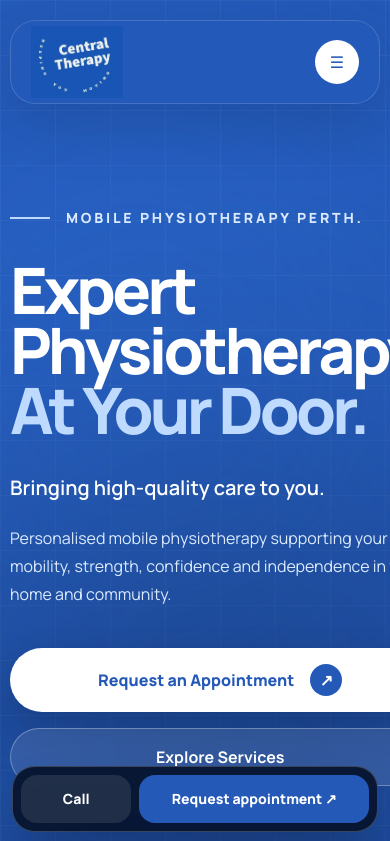
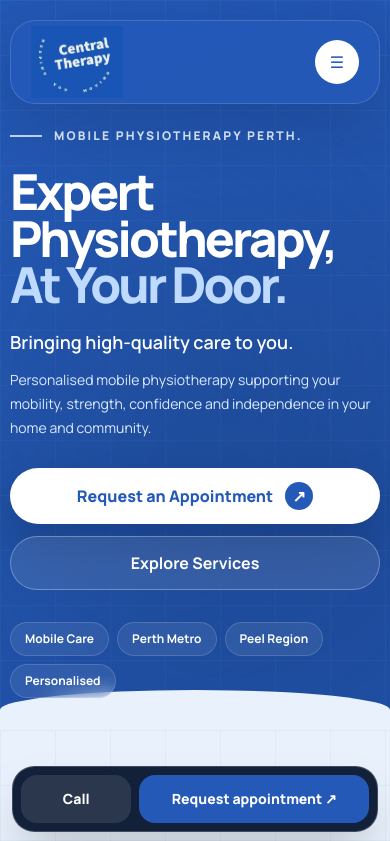
Before and after one commit to wilsonmugwe/central-therapy-digital-platform, a Next.js app in the folder apps/web/: page / in a window 390 px wide. Shown: the top 841 px of the page. Built offline with nearby package versions, Linux system fonts and the light colour scheme.

Commit message:
Update Hero.tsx

```diff
--- a/apps/web/components/home/Hero.tsx
+++ b/apps/web/components/home/Hero.tsx
@@ -2,7 +2,7 @@ import Link from "next/link";
 
 export default function Hero() {
   return (
-    <section className="blue-grid relative min-h-[880px] overflow-hidden pt-36 text-white">
+    <section className="blue-grid relative min-h-[680px] overflow-hidden pt-24 text-white sm:min-h-[720px] sm:pt-28 lg:min-h-[880px] lg:pt-36">
       {/* Background atmosphere */}
       <div className="absolute -left-40 top-20 h-[600px] w-[600px] rounded-full bg-[#3B82F6]/25 blur-[130px]" />
       <div className="absolute -right-48 bottom-[-100px] h-[700px] w-[700px] rounded-full bg-[#07152F]/30 blur-[140px]" />
@@ -13,18 +13,20 @@ export default function Hero() {
       </div>
 
       <div className="container relative z-10">
-        <div className="grid min-h-[700px] items-center gap-16 py-16 lg:grid-cols-[1.1fr_.9fr]">
+        <div className="grid items-center gap-8 py-8 sm:py-10 lg:min-h-[700px] lg:grid-cols-[1.1fr_.9fr] lg:gap-16 lg:py-16">
           {/* LEFT CONTENT */}
           <div className="max-w-4xl">
-            <div className="flex items-center gap-4">
-              <span className="h-[2px] w-10 bg-blue-200" />
+            {/* Eyebrow */}
+            <div className="flex items-center gap-3 sm:gap-4">
+              <span className="h-[2px] w-8 bg-blue-200 sm:w-10" />
 
-              <p className="text-sm font-black uppercase tracking-[0.2em] text-blue-100 sm:text-base">
+              <p className="text-xs font-black uppercase tracking-[0.18em] text-blue-100 sm:text-base sm:tracking-[0.2em]">
                 Mobile Physiotherapy Perth.
               </p>
             </div>
 
-            <h1 className="mt-8 text-[4rem] font-black leading-[0.94] tracking-[-0.06em] text-white sm:text-[5.3rem] lg:text-[6.5rem]">
+            {/* Main heading */}
+            <h1 className="mt-6 text-[3.1rem] font-black leading-[0.94] tracking-[-0.06em] text-white sm:mt-8 sm:text-[5.3rem] lg:text-[6.5rem]">
               Expert
               <span className="block">Physiotherapy,</span>
               <span className="block text-blue-200">
@@ -32,38 +34,40 @@ export default function Hero() {
               </span>
             </h1>
 
-            <p className="mt-8 max-w-xl text-xl font-semibold leading-8 text-white">
+            {/* Supporting headline */}
+            <p className="mt-5 max-w-xl text-lg font-semibold leading-7 text-white sm:mt-8 sm:text-xl sm:leading-8">
               Bringing high-quality care to you.
             </p>
 
-            <p className="mt-5 max-w-xl text-base leading-7 text-blue-100">
+            {/* Supporting description */}
+            <p className="mt-3 max-w-xl text-sm leading-6 text-blue-100 sm:mt-5 sm:text-base sm:leading-7">
               Personalised mobile physiotherapy supporting your mobility,
               strength, confidence and independence in your home and community.
             </p>
 
             {/* CTAs */}
-            <div className="mt-10 flex flex-col gap-4 sm:flex-row">
+            <div className="mt-7 flex flex-col gap-3 sm:mt-10 sm:flex-row sm:gap-4">
               <Link
                 href="#appointment"
-                className="group inline-flex items-center justify-center gap-4 rounded-full bg-white px-7 py-4 font-black !text-[#2459B8] shadow-[0_18px_40px_rgba(7,21,47,0.2)] transition duration-300 hover:-translate-y-1"
+                className="group inline-flex items-center justify-center gap-3 rounded-full bg-white px-6 py-3.5 font-black !text-[#2459B8] shadow-[0_18px_40px_rgba(7,21,47,0.2)] transition duration-300 hover:-translate-y-1 sm:gap-4 sm:px-7 sm:py-4"
               >
                 Request an Appointment
 
-                <span className="flex h-8 w-8 items-center justify-center rounded-full bg-[#2459B8] !text-white transition group-hover:rotate-45">
+                <span className="flex h-7 w-7 items-center justify-center rounded-full bg-[#2459B8] !text-white transition group-hover:rotate-45 sm:h-8 sm:w-8">
                   ↗
                 </span>
               </Link>
 
               <Link
                 href="#services"
-                className="inline-flex items-center justify-center rounded-full border border-white/30 bg-white/10 px-7 py-4 font-bold !text-white backdrop-blur transition hover:bg-white hover:!text-[#2459B8]"
+                className="inline-flex items-center justify-center rounded-full border border-white/30 bg-white/10 px-6 py-3.5 font-bold !text-white backdrop-blur transition hover:bg-white hover:!text-[#2459B8] sm:px-7 sm:py-4"
               >
                 Explore Services
               </Link>
             </div>
 
             {/* Trust strip */}
-            <div className="mt-14 flex flex-wrap gap-3">
+            <div className="mt-8 flex flex-wrap gap-2 sm:mt-14 sm:gap-3">
               {[
                 "Mobile Care",
                 "Perth Metro",
@@ -72,7 +76,7 @@ export default function Hero() {
               ].map((item) => (
                 <div
                   key={item}
-                  className="rounded-full border border-white/15 bg-white/[0.08] px-5 py-2.5 text-sm font-bold text-white backdrop-blur"
+                  className="rounded-full border border-white/15 bg-white/[0.08] px-3.5 py-2 text-xs font-bold text-white backdrop-blur sm:px-5 sm:py-2.5 sm:text-sm"
                 >
                   {item}
                 </div>
@@ -81,6 +85,7 @@ export default function Hero() {
           </div>
 
           {/* RIGHT VISUAL COMPOSITION */}
+          {/* Hidden on mobile/tablet and displayed on desktop */}
           <div className="relative hidden min-h-[620px] lg:block">
             {/* Rear blue layer */}
             <div className="absolute right-[-20px] top-8 h-[510px] w-[88%] rotate-[4deg] rounded-[3.5rem] bg-[#3B82F6]" />
@@ -118,7 +123,7 @@ export default function Hero() {
               </div>
             </div>
 
-            {/* Experience card — pushed to RIGHT */}
+            {/* Experience card */}
             <div className="absolute bottom-5 right-0 z-30 w-[270px] rounded-[2rem] bg-white p-7 text-[#07152F] shadow-[0_25px_60px_rgba(7,21,47,.25)]">
               <div className="flex items-end gap-2">
                 <span className="text-6xl font-black leading-none tracking-[-0.06em] text-[#2459B8]">
@@ -143,7 +148,7 @@ export default function Hero() {
       </div>
 
       {/* Bottom transition */}
-      <div className="absolute bottom-0 left-0 right-0 h-14 rounded-t-[100%] bg-[#E8F1FC]" />
+      <div className="absolute bottom-0 left-0 right-0 h-10 rounded-t-[100%] bg-[#E8F1FC] sm:h-14" />
     </section>
   );
 }
```
